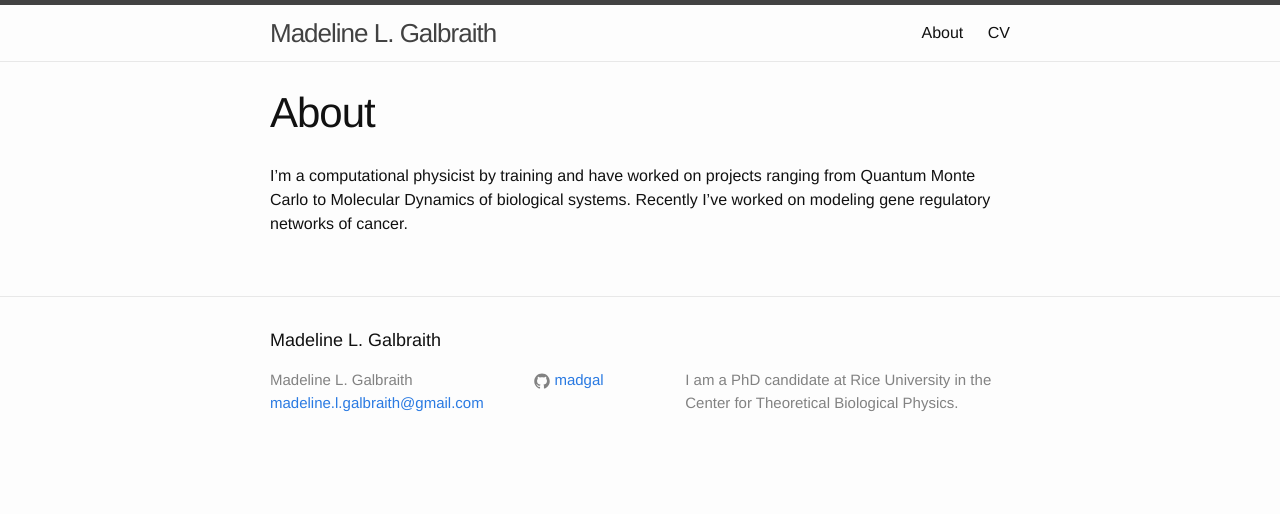
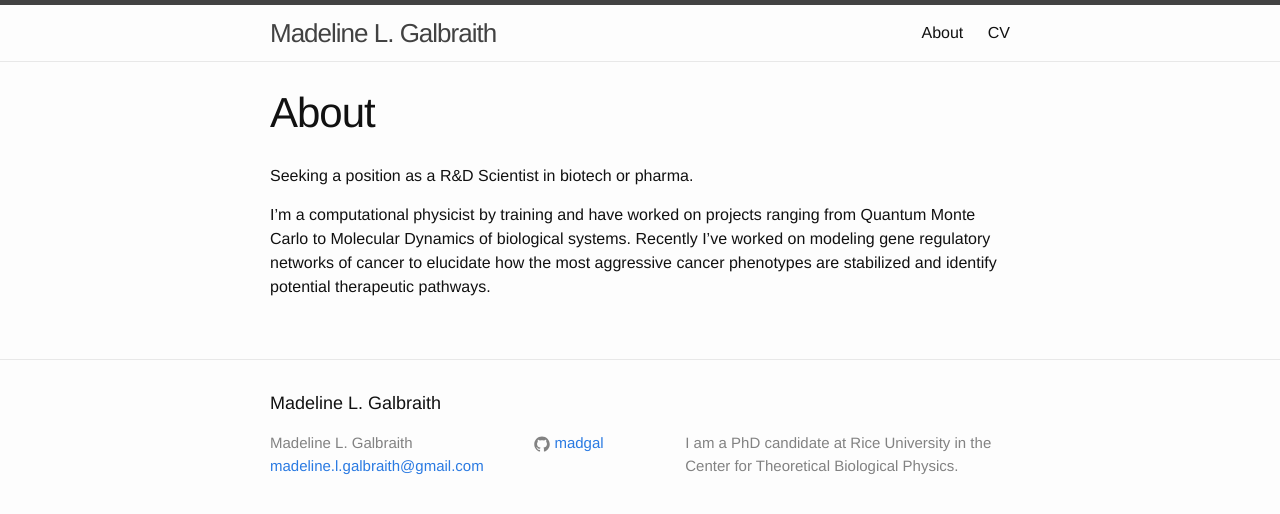
Before and after one commit to madgal/madgal.github.io, a Jekyll site: the page built from about.md, in a window 1280 px wide. Shown: the top 514 px of the page. Built offline with Jekyll 4.4.1, drawn with Linux system fonts in a browser that asks for light colours.

Commit message:
Update about.md

```diff
--- a/about.md
+++ b/about.md
@@ -4,5 +4,7 @@ title: About
 permalink: /about/
 ---
 
+Seeking a position as a R&D Scientist in biotech or pharma.
+
 I'm a computational physicist by training and have worked on projects ranging from Quantum Monte Carlo to Molecular Dynamics of biological systems.
-Recently I've worked on modeling gene regulatory networks of cancer.
+Recently I've worked on modeling gene regulatory networks of cancer to elucidate how the most aggressive cancer phenotypes are stabilized and identify potential therapeutic pathways.
```
